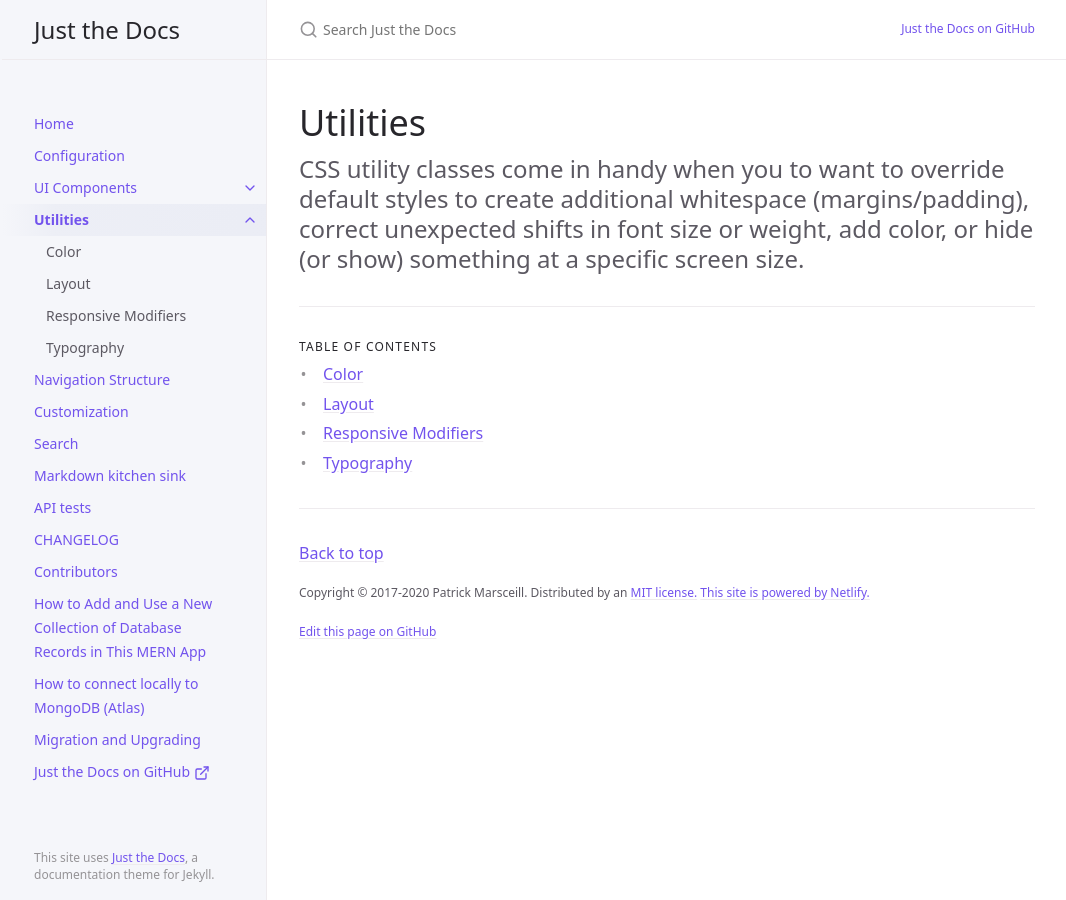
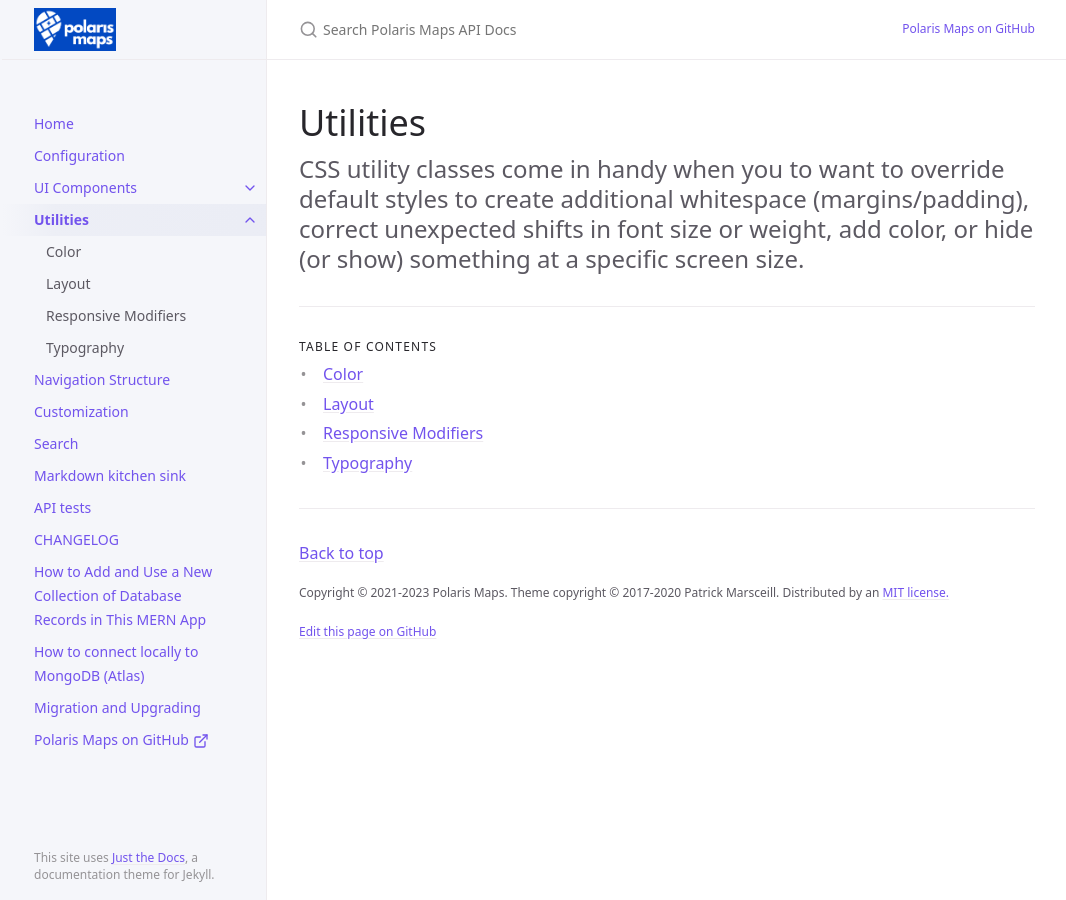
Before and after one commit to polaris-maps/polaris-api-docs, a Jekyll site: the page built from docs/utilities/utilities.md, in a window 1280 px wide. Shown: the whole page, without its empty margins (105-1171 px from the left). Built offline with Jekyll 4.4.1, drawn with Linux system fonts in a browser that asks for light colours.

Commit message:
edit configuration

```diff
--- a/_config.yml
+++ b/_config.yml
@@ -13,10 +13,10 @@
 # you will see them accessed via {{ site.title }}, {{ site.github_repo }}, and so on.
 # You can create any custom variable you would like, and they will be accessible
 # in the templates via {{ site.myvariable }}.
-title: Just the Docs
-description: A Jekyll theme for documentation
-baseurl: "/just-the-docs" # the subpath of your site, e.g. /blog
-url: "https://just-the-docs.github.io" # the base hostname & protocol for your site, e.g. http://example.com
+title: Polaris Maps API Docs
+description: An API for accessible campus route finding.
+baseurl: "/polaris-api-docs" # the subpath of your site, e.g. /blog
+url: "https://polaris-maps.github.io" # the base hostname & protocol for your site, e.g. http://example.com
 
 permalink: pretty
 
@@ -44,7 +44,10 @@ exclude:
    - README.md
 
 # Set a path/url to a logo that will be displayed instead of the title
-#logo: "/assets/images/just-the-docs.png"
+logo: "/assets/images/logo-with-text.png"
+
+# Set a path/url to a favicon that will be displayed by the browser
+favicon_ico: "/assets/images/favicon.ico"
 
 # Enable or disable the site search
 # Supports true (default) or false
@@ -91,8 +94,8 @@ heading_anchors: true
 
 # Aux links for the upper right navigation
 aux_links:
-  "Just the Docs on GitHub":
-    - "//github.com/just-the-docs/just-the-docs"
+  "Polaris Maps on GitHub":
+    - "//github.com/polaris-maps"
 
 # Makes Aux links open in a new tab. Default is false
 aux_links_new_tab: false
@@ -103,8 +106,8 @@ nav_sort: case_sensitive # Capital letters sorted before lowercase
 
 # External navigation links
 nav_external_links:
-  - title: Just the Docs on GitHub
-    url: https://github.com/just-the-docs/just-the-docs
+  - title: Polaris Maps on GitHub
+    url: https://github.com/polaris-maps
 
 # Footer content
 # appears at the bottom of every page's main content
@@ -113,7 +116,7 @@ nav_external_links:
 back_to_top: true
 back_to_top_text: "Back to top"
 
-footer_content: "Copyright &copy; 2017-2020 Patrick Marsceill. Distributed by an <a href=\"https://github.com/just-the-docs/just-the-docs/tree/main/LICENSE.txt\">MIT license.</a> <a href=\"https://www.netlify.com/\">This site is powered by Netlify.</a>"
+footer_content: "Copyright &copy; 2021-2023 Polaris Maps. Theme copyright &copy; 2017-2020 Patrick Marsceill. Distributed by an <a href=\"https://github.com/just-the-docs/just-the-docs/tree/main/LICENSE.txt\">MIT license.</a>"
 
 # Footer last edited timestamp
 last_edit_timestamp: true # show or hide edit time - page must have `last_modified_date` defined in the frontmatter
@@ -124,7 +127,7 @@ last_edit_time_format: "%b %e %Y at %I:%M %p" # uses ruby's time format: https:/
 # Footer "Edit this page on GitHub" link text
 gh_edit_link: true # show or hide edit this page link
 gh_edit_link_text: "Edit this page on GitHub"
-gh_edit_repository: "https://github.com/just-the-docs/just-the-docs" # the github URL for your repo
+gh_edit_repository: "https://github.com/polaris-maps/polaris-api-docs" # the github URL for your repo
 gh_edit_branch: "main" # the branch that your docs is served from
 # gh_edit_source: docs # the source that your files originate from
 gh_edit_view_mode: "tree" # "tree" or "edit" if you want the user to jump into the editor immediately
```
Also changed, not shown: team.md (deleted, +0 -9 lines), LICENSE.txt (deleted), assets/images/favicon.ico (added), assets/images/just-the-docs.png (deleted), assets/images/large-image.jpg (deleted), assets/images/logo-no-text.png (added), assets/images/logo-with-text.png (added), assets/images/small-image.jpg (deleted).
